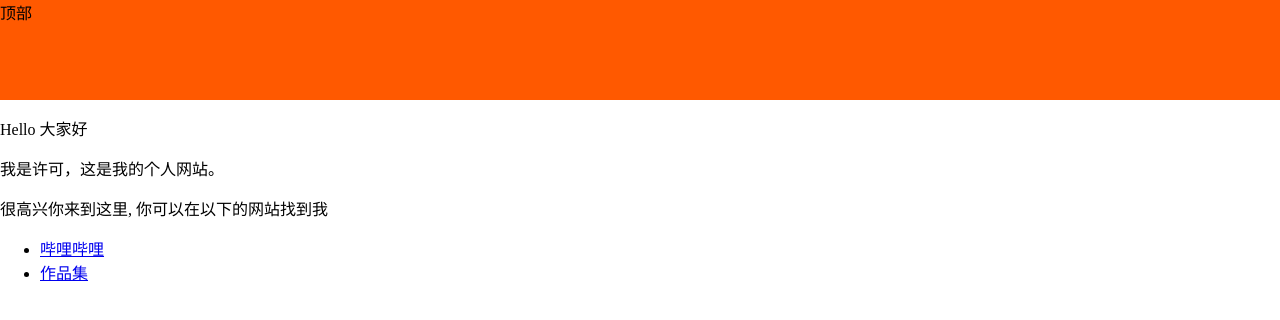
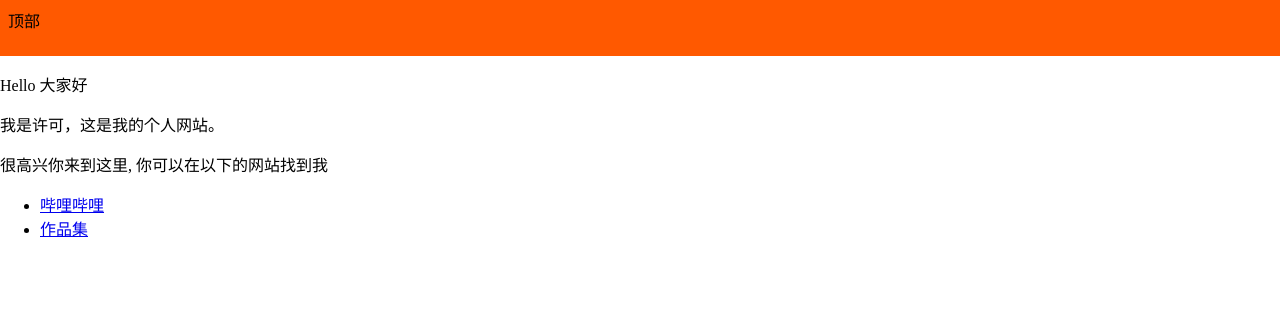
Before and after one commit to KYOKAxu/KYOKAxu.github.io, a plain HTML site: page index.html in a window 1280 px wide. Drawn offline with Linux system fonts and the light colour scheme.

Commit message:
Update index.html

```diff
--- a/index.html
+++ b/index.html
@@ -2,7 +2,7 @@
   <title>KYOKA</title>
 </head>
 <body style="display:block; margin: 0px;">
-<div style="background-color:#FF5900; width:100%; height:100px; ">顶部</div>
+<div style="background-color:#FF5900; width:100%; height:40px; padding:8px;">顶部</div>
 
 <p>Hello 大家好</p>
 <p>我是许可，这是我的个人网站。 </p>
```
